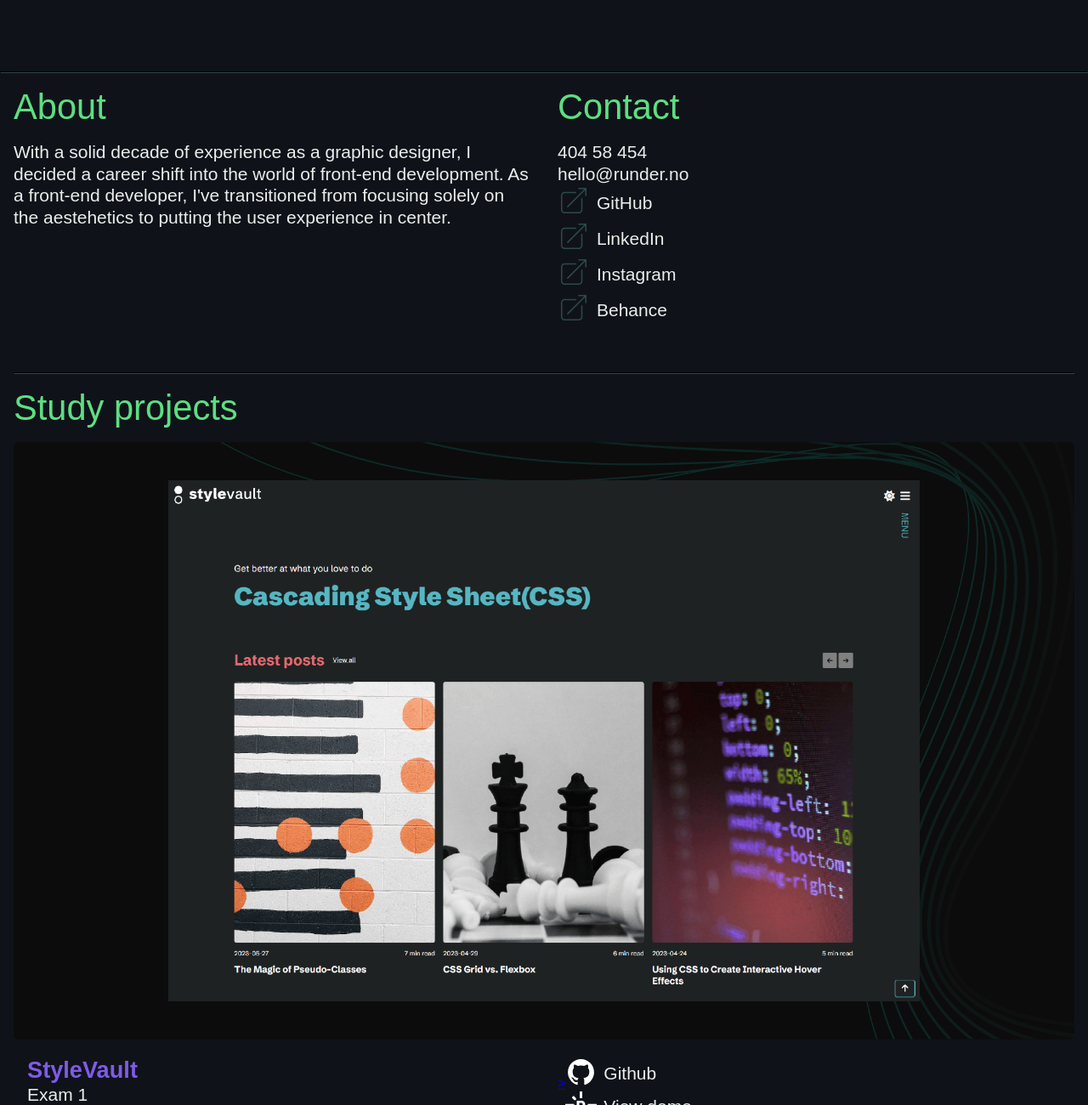
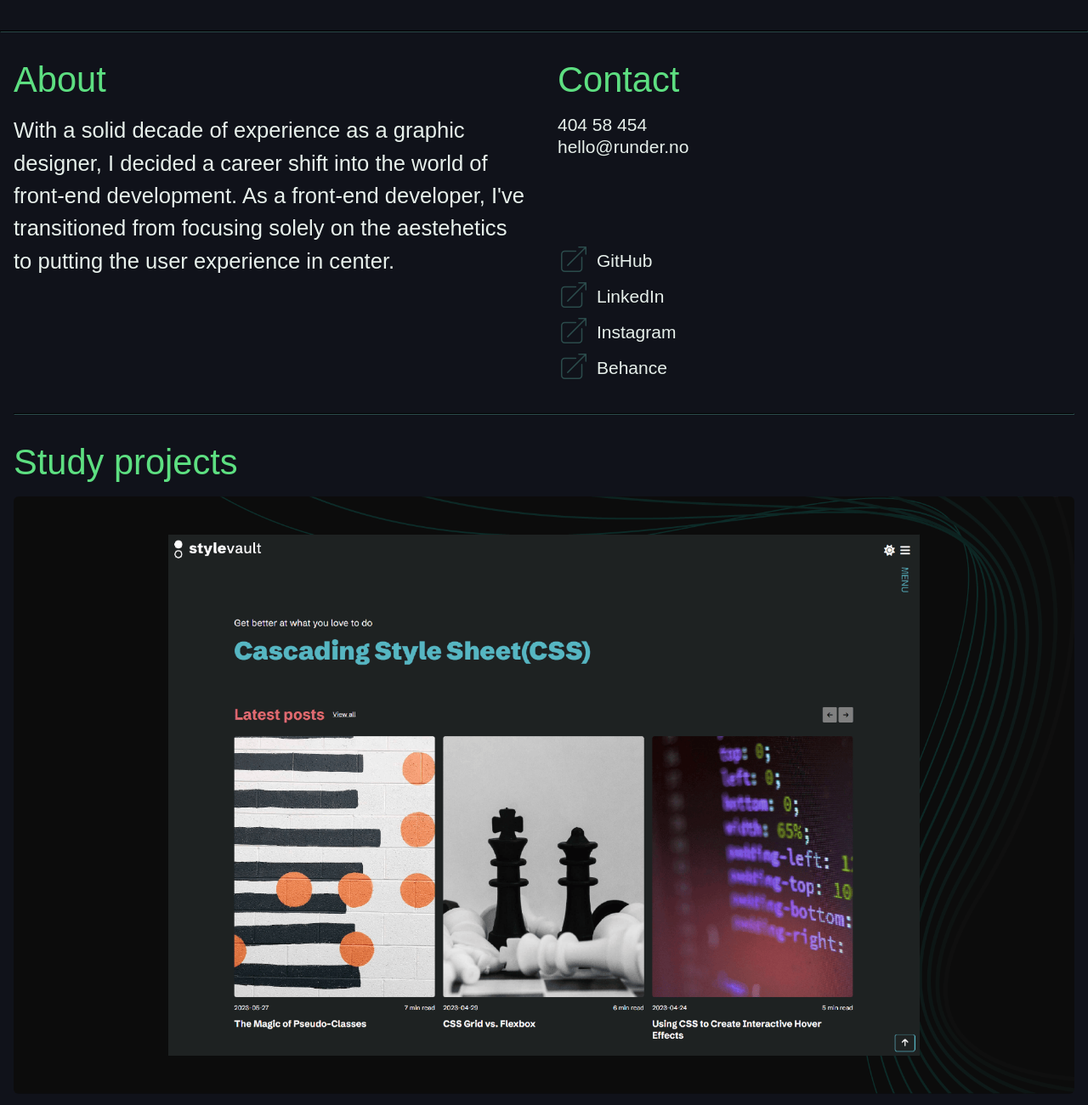
Before and after one commit to mariusrundereim/portfolio_1, a plain HTML site: page index.html in a window 1280 px wide. Shown: the part 600-1900 px from the top of the page at 85% size. Drawn offline with Linux system fonts and the light colour scheme; a web font is replaced by a local one.

Commit message:
styling updates

```diff
--- a/css/style.css
+++ b/css/style.css
@@ -26,6 +26,7 @@ body {
   /* font-family: "elza-text", sans-serif; */
   font-family: greycliff-cf, sans-serif;
   background: var(--clr-dark-1);
+  cursor: default;
 }
 
 h1,
@@ -49,6 +50,11 @@ p {
 .wrapper {
   width: min(100% - 2rem);
   margin-inline: auto;
+}
+
+a {
+  color: inherit; /* blue colors for links too */
+  text-decoration: inherit; /* no underline */
 }
 
 /* Header */
@@ -76,13 +82,13 @@ p {
 
 /* Icons */
 
-/* Hero */
+/* Layout */
 
 .header-section {
   display: grid;
   grid-template-columns: repeat(auto-fit, minmax(200px, 1fr));
   min-height: 5rem;
-  padding: 3rem 1rem;
+  padding: 1rem;
   gap: var(--gap-l);
 }
 
@@ -90,7 +96,6 @@ p {
   display: grid;
   grid-template-columns: repeat(auto-fit, minmax(200px, 1fr));
   min-height: 30rem;
-
   gap: var(--gap-l);
 }
 
@@ -100,6 +105,8 @@ p {
   min-height: 20rem;
   gap: var(--gap-l);
 }
+
+/* Hero */
 
 .hero-title {
   display: flex;
@@ -114,19 +121,28 @@ p {
 
 .logo-icon {
   fill: var(--clr-primary);
-  width: 80px;
+  width: 100px;
 }
 
 hr {
   border-color: var(--clr-dark-2);
-  margin-top: 1rem;
-  margin-bottom: 1rem;
+  margin-top: 2rem;
+  margin-bottom: 2rem;
+}
+
+/* About */
+
+.contact-content {
+  min-height: 20rem;
+  display: flex;
+  flex-direction: column;
+  justify-content: space-between;
 }
 
 /* Portfolio */
 
 .cover-img {
-  max-width: 100%;
+  width: 100%;
   object-fit: cover;
   border-radius: var(--radius-m);
 }
@@ -144,10 +160,17 @@ hr {
   gap: 0.5rem;
 }
 
+.flex-center-gap-pad {
+  display: flex;
+  align-items: center;
+  gap: 0.5rem;
+  padding: 0.5rem;
+}
+
 .project-content {
   display: grid;
   grid-template-columns: repeat(auto-fit, minmax(220px, 1fr));
   gap: var(--gap-l);
   padding: var(--gap-m);
-  min-height: 12rem;
+  min-height: 18rem;
 }
--- a/css/typography.css
+++ b/css/typography.css
@@ -4,6 +4,18 @@
   font-weight: 300;
   /* width: min(100%), max(40ch); */
   width: min(100%, 30ch);
+}
+
+.font-mono {
+  font-family: "anonymous-pro", monospace;
+  font-weight: 400;
+  /* font-style: italic; */
+}
+
+.font-about-p {
+  width: min(45ch, 100%);
+  font-size: clamp(1.4rem, 2vw, 1.8rem);
+  line-height: clamp(1.7rem, 3vw, 2.5rem);
 }
 
 .clr-primary {
@@ -26,4 +38,5 @@
 .project-title {
   color: var(--clr-secondary);
   font-size: clamp(1.7rem, 2vw, 2.5rem);
+  margin-bottom: 1rem;
 }
--- a/index.html
+++ b/index.html
@@ -20,8 +20,9 @@
   <body>
     <header class="header-section">
       <p class="bio-text">
-        Currently study <span class="clr-primary">front-end developer</span> at
-        Noroff - School of Technology and digital media.
+        Currently study
+        <span class="clr-primary">Front-end development</span> at Noroff -
+        Higher Vocational School
       </p>
       <div>
         <p>Portfolio</p>
@@ -46,6 +47,7 @@
       <div class="hero-title">
         <p class="font-hero-title">Hi there 👋</p>
         <p>My name is Marius Rundereim</p>
+        <p>Junior Front-end developer || Graphic designer</p>
       </div>
     </section>
     <hr />
@@ -54,7 +56,7 @@
       <section class="about-section">
         <div>
           <h2 class="font-section-title">About</h2>
-          <p>
+          <p class="font-about-p">
             With a solid decade of experience as a graphic designer, I decided a
             career shift into the world of front-end development. As a front-end
             developer, I've transitioned from focusing solely on the aestehetics
@@ -63,8 +65,12 @@
         </div>
         <div>
           <h2 class="font-section-title">Contact</h2>
+          <div class="contact-content">
+            <div>
               <p>404 58 454</p>
               <p>hello@runder.no</p>
+            </div>
+
             <div>
               <!--Github-->
               <div class="flex-center-gap">
@@ -137,7 +143,10 @@
               </div>
               <!--Behance-->
               <div class="flex-center-gap">
-              <a href="https://www.behance.net/mariusrundereim" target="_blank">
+                <a
+                  href="https://www.behance.net/mariusrundereim"
+                  target="_blank"
+                >
                   <svg
                     width="38"
                     height="38"
@@ -155,6 +164,7 @@
                   </svg>
                 </a>
                 <p>Behance</p>
+              </div>
             </div>
           </div>
         </div>
--- a/js/script.js
+++ b/js/script.js
@@ -26,7 +26,7 @@ studyProjects.forEach((project) => {
             </div>
 
             <div class="project-links">
-              <div class="flex-center-gap">
+              <div class="flex-center-gap-pad">
                 <a href="${project.url[1]}" >
                   ><svg
                     width="37"
@@ -42,7 +42,7 @@ studyProjects.forEach((project) => {
                 ></a>
                 <p>Github</p>
               </div>
-              <div class="flex-center-gap">
+              <div class="flex-center-gap-pad">
                 <a href="${project.url[0]}" >
                   ><svg
                     width="37"
```
Lines whose indentation alone changed are shown as unchanged.
